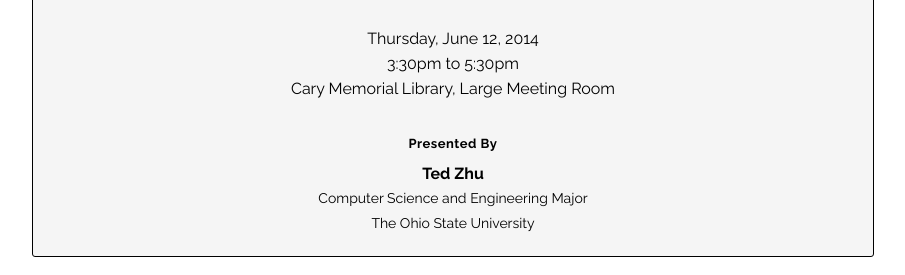
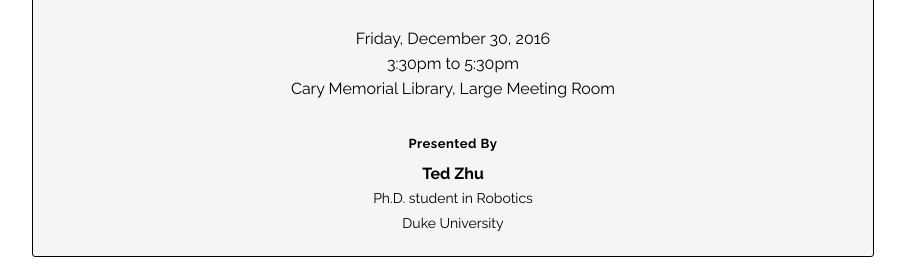
Before and after one commit to tedz2usa/flappy-bird, a plain HTML site: page index.html in a window 1280 px wide. Shown: the part 86-361 px from the top of the page, without its empty margins (187-1092 px from the left). Drawn offline with nearby package versions, Linux system fonts and the light colour scheme.

Commit message:
Update date.

```diff
--- a/index.html
+++ b/index.html
@@ -21,15 +21,15 @@
       <p class='h1label'>Seminar:</p>
       <h1>Learning to Create Your Own Flappy Bird Game with Scratch</h1>
       <div class='seminardetails'>
-      	<p>Thursday, June 12, 2014</p>
+      	<p>Friday, December 30, 2016</p>
       	<p>3:30pm to 5:30pm</p>
       	<p>Cary Memorial Library, Large Meeting Room</p>
       </div>
       <div class='authordetails'>
         <p class='label'>Presented By</p>
         <p class='author'>Ted Zhu</p>
-        <p>Computer Science and Engineering Major</p>
-        <p>The Ohio State University</p>
+        <p>Ph.D. student in Robotics</p>
+        <p>Duke University</p>
       </div>
     </div>
     <div class='main border3'>
```
